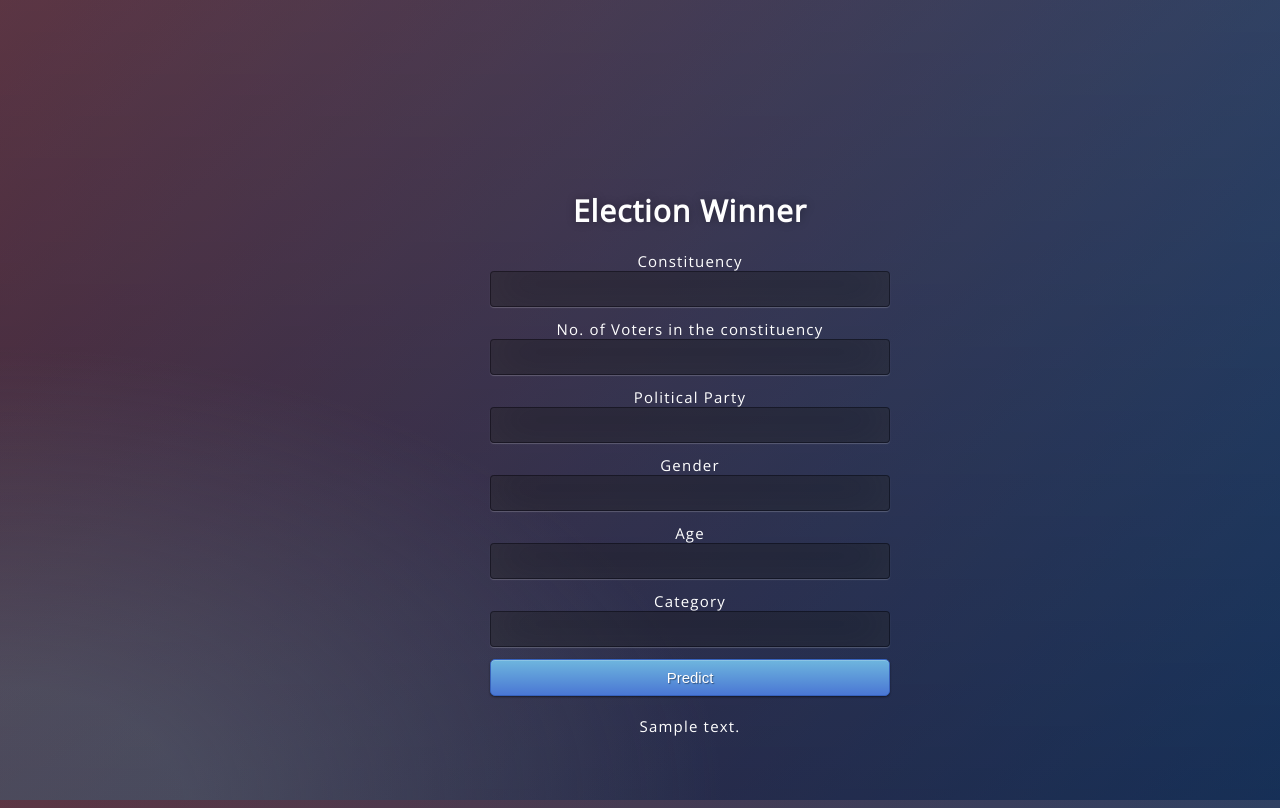
After one commit to krishnaramadas/elecpredAC, a Flask app: template templates/index.html in a window 1280 px wide. The commit adds this page. Run offline with Flask 2, Linux system fonts and the light colour scheme; the template is opened without the code that fills it: most values are stand-ins (such as "Sample title", 1, 10 or a date in 2020); parts of the project's set-up code (start-up, migrations or seed data) failed here and were passed over.

Commit message:
First Commit

```diff
--- a/app.py
+++ b/app.py
@@ -23,8 +23,10 @@ def predict():
     prediction = model.predict(final_features)
 
     output = round(prediction[0], 2)
-
-    return render_template('index.html', prediction_text='Winner = 1 Not Winner = 0. The Prediction is  {}'.format(output))
+    if output ==1:
+        return render_template('index.html', prediction_text='Winner')
+    else:
+        return render_template('index.html', prediction_text='Not Winner')
 
 if __name__ == "__main__":
     app.run(debug=True)
--- a/static/css/style.css
+++ b/static/css/style.css
@@ -11,7 +11,7 @@
 
 * { -webkit-box-sizing:border-box; -moz-box-sizing:border-box; -ms-box-sizing:border-box; -o-box-sizing:border-box; box-sizing:border-box; }
 
-html { width: 100%; height:100%; overflow:hidden; }
+html { width: 100%; height:100%; overflow:visible; }
 
 body {
 	width: 100%;
@@ -19,7 +19,7 @@ body {
 	font-family: 'Open Sans', sans-serif;
 	background: #092756;
 	color: #fff;
-	font-size: 18px;
+	font-size: 15px;
 	text-align:center;
 	letter-spacing:1.2px;
 	background: -moz-radial-gradient(0% 100%, ellipse cover, rgba(104,128,138,.4) 10%,rgba(138,114,76,0) 40%),-moz-linear-gradient(top,  rgba(57,173,219,.25) 0%, rgba(42,60,87,.4) 100%), -moz-linear-gradient(-45deg,  #670d10 0%, #092756 100%);
@@ -43,12 +43,12 @@ body {
 
 input {
 	width: 100%;
-	margin-bottom: 10px;
+	margin-bottom: 12px;
 	background: rgba(0,0,0,0.3);
 	border: none;
 	outline: none;
 	padding: 10px;
-	font-size: 15px;
+	font-size: 12px;
 	color: #fff;
 	text-shadow: 1px 1px 1px rgba(0,0,0,0.3);
 	border: 1px solid rgba(0,0,0,0.3);
--- /dev/null
+++ b/templates/index.html
@@ -0,0 +1,46 @@
+<!DOCTYPE html>
+<html >
+<!--From https://codepen.io/frytyler/pen/EGdtg-->
+<head>
+  <meta charset="UTF-8">
+  <title>Election Predictor</title>
+  <link href='https://fonts.googleapis.com/css?family=Pacifico' rel='stylesheet' type='text/css'>
+<link href='https://fonts.googleapis.com/css?family=Arimo' rel='stylesheet' type='text/css'>
+<link href='https://fonts.googleapis.com/css?family=Hind:300' rel='stylesheet' type='text/css'>
+<link href='https://fonts.googleapis.com/css?family=Open+Sans+Condensed:300' rel='stylesheet' type='text/css'>
+<link rel="stylesheet" href="{{ url_for('static', filename='css/style.css') }}">
+
+</head>
+
+<body>
+ <div class="login">
+     <h1>Election Winner</h1>
+
+    <form action="{{ url_for('predict')}}"method="post">
+           	<label for="const">Constituency </label>
+        <input type="text" id="const" name="CONSTITUENCY" required="required" />
+        <br>
+        <label for="electors">No. of Voters in the constituency</label>
+        <input type="text" id="electors" name="ELECTORS" required="required" />
+         <br>
+        <label for="prty">Political Party</label>
+        <input type="text" id="prty" name="PARTY" required="required" />
+        <br>
+        <label for="gender">Gender</label>
+        <input type="text" id="gender" name="GENDER" required="required" />
+         <br>
+         <label for="age">Age</label>
+        <input type="text" id="age" name="AGE" required="required" />
+         <br>
+         <label for="category">Category</label>
+        <input type="text" id="category" name="CATEGORY" required="required" />
+        <button type="submit" class="btn btn-primary btn-block btn-large">Predict</button>
+    </form>
+   <br>
+   {{ prediction_text }}
+
+ </div>
+
+
+</body>
+</html>
```
Also changed, not shown: model.py (+2 -6 lines), request.py (deleted, +0 -12 lines), requirements.txt (+20 -249 lines), template/index.html (deleted, +0 -49 lines), Figure_1.png (added), Figure_2.png (added), 1 other file.
